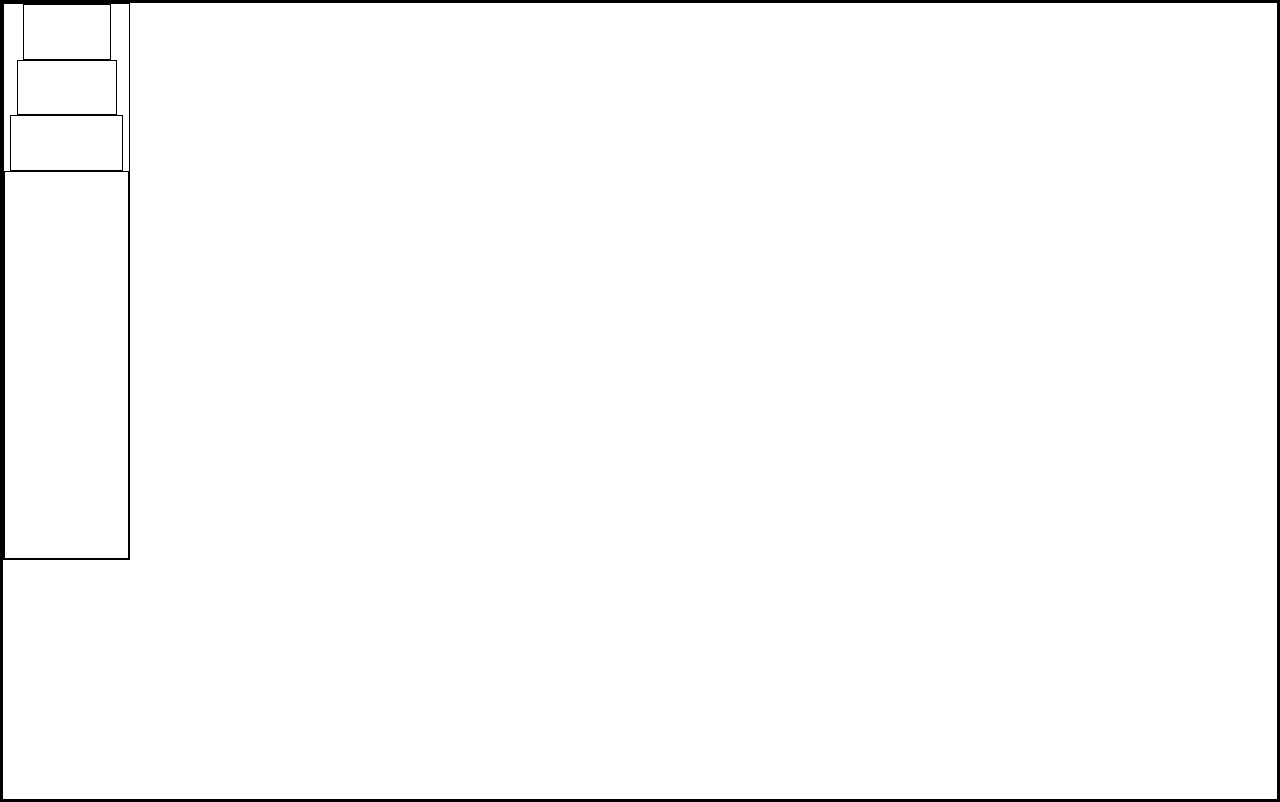
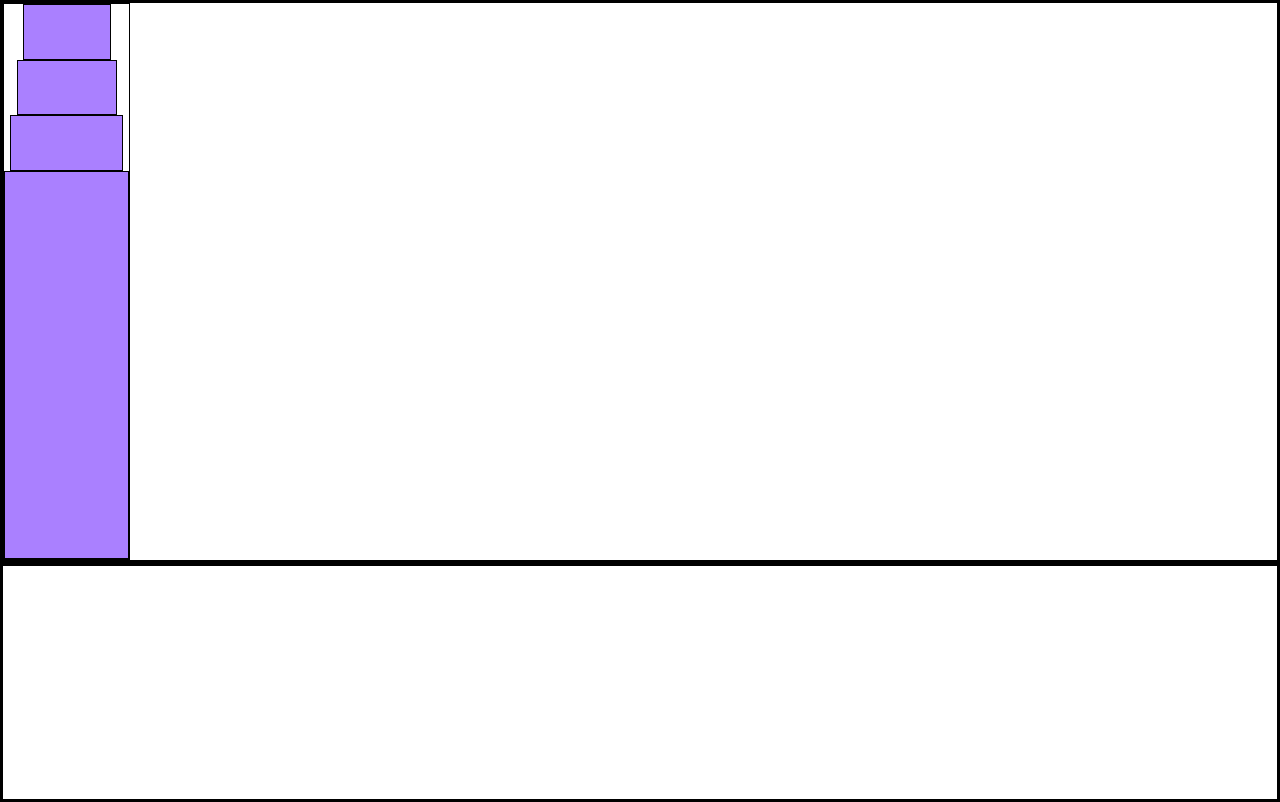
Before and after one commit to endiva112/proyectos-freecodecamp, a plain HTML site: page html-css/15.city-skyline/index.html in a window 1280 px wide. Drawn offline with Linux system fonts and the light colour scheme.

Commit message:
project update

```diff
--- a/html-css/15.city-skyline/index.html
+++ b/html-css/15.city-skyline/index.html
@@ -14,6 +14,9 @@
         <div class="bb1c"></div>
         <div class="bb1d"></div>
       </div>
+      <div class="bb2"></div>
+      <div class="bb3"></div>
+      <div class="bb4"></div>
     </div>
   </body>
 </html>
--- a/html-css/15.city-skyline/styles.css
+++ b/html-css/15.city-skyline/styles.css
@@ -13,32 +13,42 @@ body {
   width: 100%;
   height: 100%;
 }
+
 .bb1 {
   width: 10%;
   height: 70%;
   display: flex;
   flex-direction: column;
   align-items: center;
+  --building-color1: #aa80ff;
 }
+
 .bb1a {
   width: 70%;
   height: 10%;
+  background-color: var(--building-color1);
 }
 
 .bb1b {
   width: 80%;
   height: 10%;
+  background-color: var(--building-color1);
 }
 
 .bb1c {
   width: 90%;
   height: 10%;
+  background-color: var(--building-color1);
 }
 
 .bb1d {
   width: 100%;
   height: 70%;
+  background-color: var(--building-color1);
 }
+
+
+
 
 /*
 # Variable declarations begin with two dashes (-) and are given a name and a value like this: --variable-name:
```
